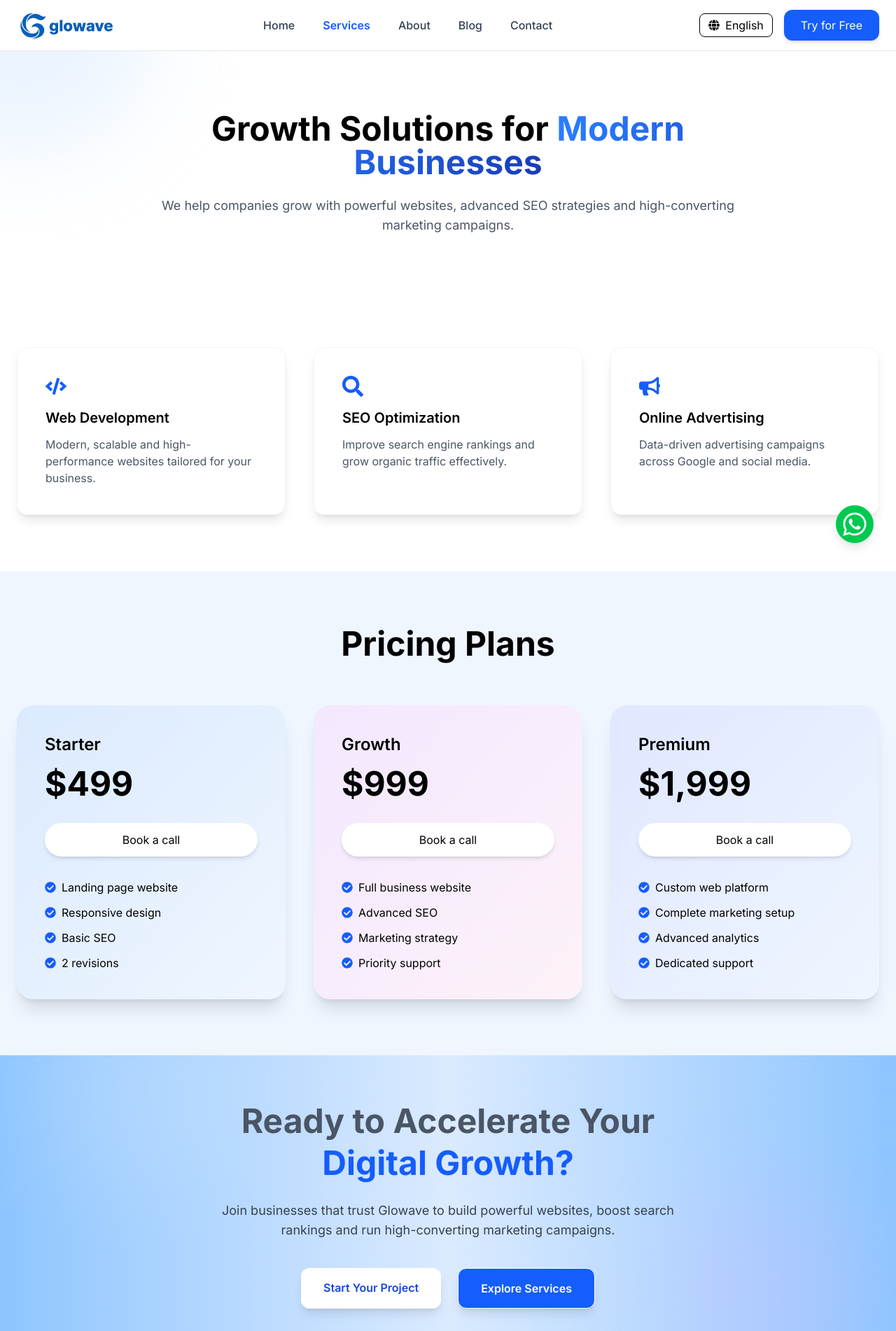
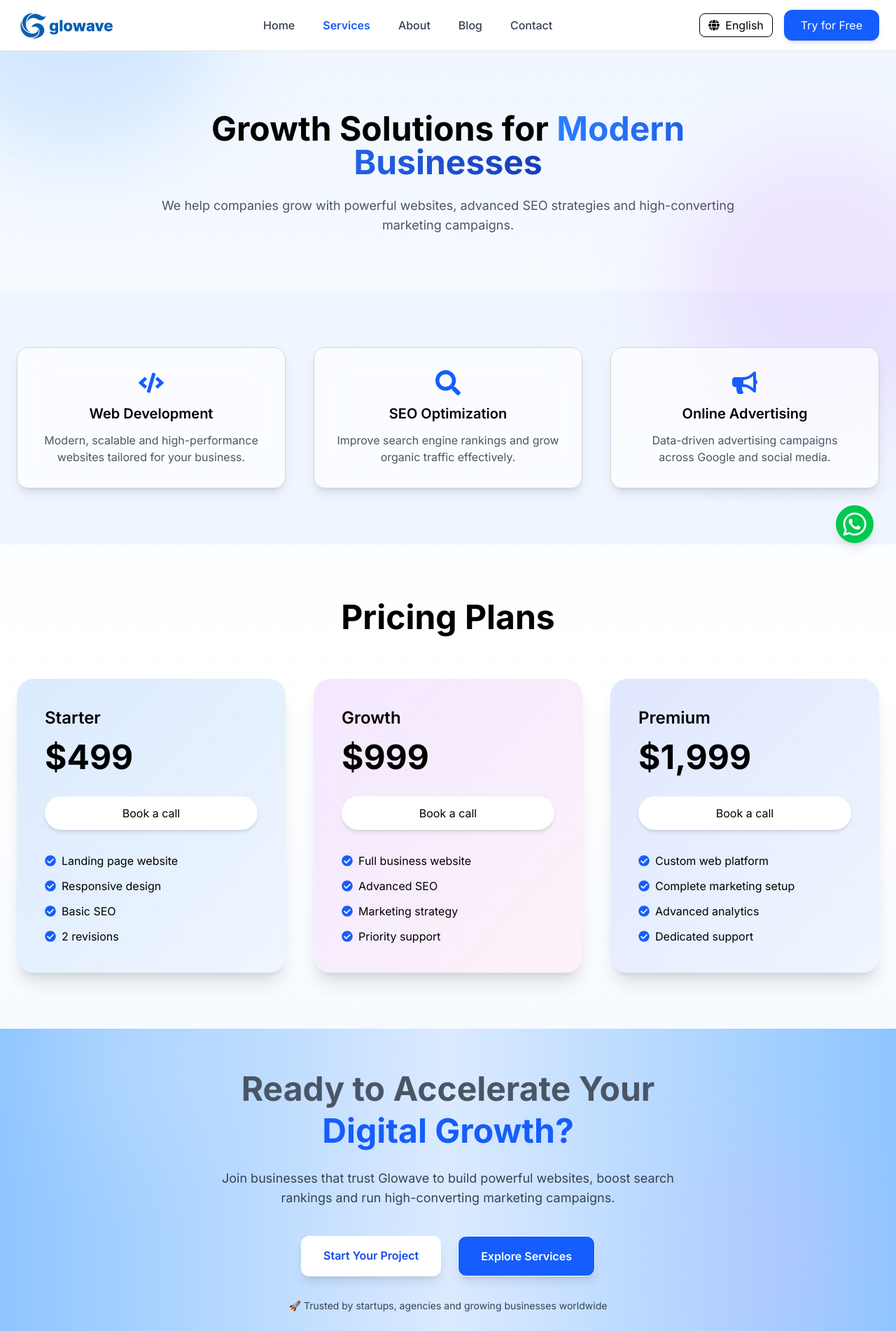
Before and after one commit to Hlamong55/Glowave-Website, a React (Vite) app: page /services in a window 1280 px wide. Shown: the top 1902 px of the page at 70% size. Built offline with nearby package versions, Linux system fonts and the light colour scheme.

Commit message:
changes updated in services section

```diff
--- a/src/pages/Services.jsx
+++ b/src/pages/Services.jsx
@@ -1,3 +1,4 @@
+// eslint-disable-next-line no-unused-vars
 import { motion } from "framer-motion"
 import { FaCheckCircle, FaCode, FaSearch, FaBullhorn } from "react-icons/fa"
 import { Link } from "react-router-dom"
@@ -59,15 +60,34 @@ function Services() {
   ]
 
   return (
-    <div className="pt-20 relative overflow-hidden">
+    <div className="pt-20 relative overflow-hidden bg-linear-to-b from-blue-50 via-white to-blue-50">
 
-      {/* Floating Background */}
-      <div className="absolute -top-40 -left-40 w-96 h-96 bg-blue-200 rounded-full blur-3xl opacity-30"></div>
-      <div className="absolute -bottom-40 -right-40 w-96 h-96 bg-purple-200 rounded-full blur-3xl opacity-30"></div>
+      {/* Grid Pattern */}
+      <div className="absolute inset-0 opacity-[0.05] bg-[radial-gradient(circle,#000_1px,transparent_1px)] bg-size-[40px_40px]"></div>
+
+      {/* Animated Glow Background */}
+
+      <motion.div
+        animate={{ x:[0,60,0], y:[0,-40,0] }}
+        transition={{ duration:12, repeat:Infinity }}
+        className="absolute -top-40 -left-40 w-105 h-105 bg-blue-300 opacity-30 rounded-full blur-3xl"
+      />
+
+      <motion.div
+        animate={{ x:[0,-60,0], y:[0,50,0] }}
+        transition={{ duration:14, repeat:Infinity }}
+        className="absolute top-40 -right-40 w-105 h-105 bg-purple-300 opacity-30 rounded-full blur-3xl"
+      />
+
+      <motion.div
+        animate={{ y:[0,-60,0] }}
+        transition={{ duration:10, repeat:Infinity }}
+        className="absolute bottom-0 left-1/3 w-75 h-75 bg-blue-200 opacity-40 rounded-full blur-3xl"
+      />
 
       {/* ===== Hero Intro ===== */}
 
-      <section className="max-w-4xl mx-auto text-center px-6 py-20">
+      <section className="max-w-4xl mx-auto text-center px-6 py-20 relative">
 
         <motion.h1
           initial={{ opacity: 0, y: 40 }}
@@ -91,10 +111,9 @@ function Services() {
 
       </section>
 
-
       {/* ===== Services Section ===== */}
 
-      <section className="py-20">
+      <section className="py-20 bg-blue-50">
 
         <div className="max-w-7xl mx-auto px-6 grid md:grid-cols-3 gap-10">
 
@@ -103,10 +122,10 @@ function Services() {
             <motion.div
               key={i}
               whileHover={{ y: -10 }}
-              className="bg-white/70 backdrop-blur-xl p-10 rounded-2xl shadow-lg border border-gray-100"
+              className="bg-white/70 backdrop-blur-xl p-8 rounded-2xl shadow-lg border border-gray-300 text-center"
             >
 
-              <div className="text-blue-600 text-3xl mb-4">
+              <div className="text-blue-600 text-4xl mb-3 flex items-center justify-center">
                 {service.icon}
               </div>
 
@@ -129,7 +148,7 @@ function Services() {
 
       {/* ===== Pricing Section ===== */}
 
-      <section className="py-20 bg-blue-50">
+      <section className="py-20">
 
         <div className="max-w-7xl mx-auto px-6">
 
@@ -185,7 +204,7 @@ function Services() {
 
       {/* ===== CTA Section ===== */}
 
-      <section className="relative py-16 overflow-hidden">
+      <section className="relative py-14 overflow-hidden">
 
       {/* Gradient Background */}
       <div className="absolute inset-0 bg-linear-to-r from-blue-300 via-blue-100 to-blue-300"></div>
```
